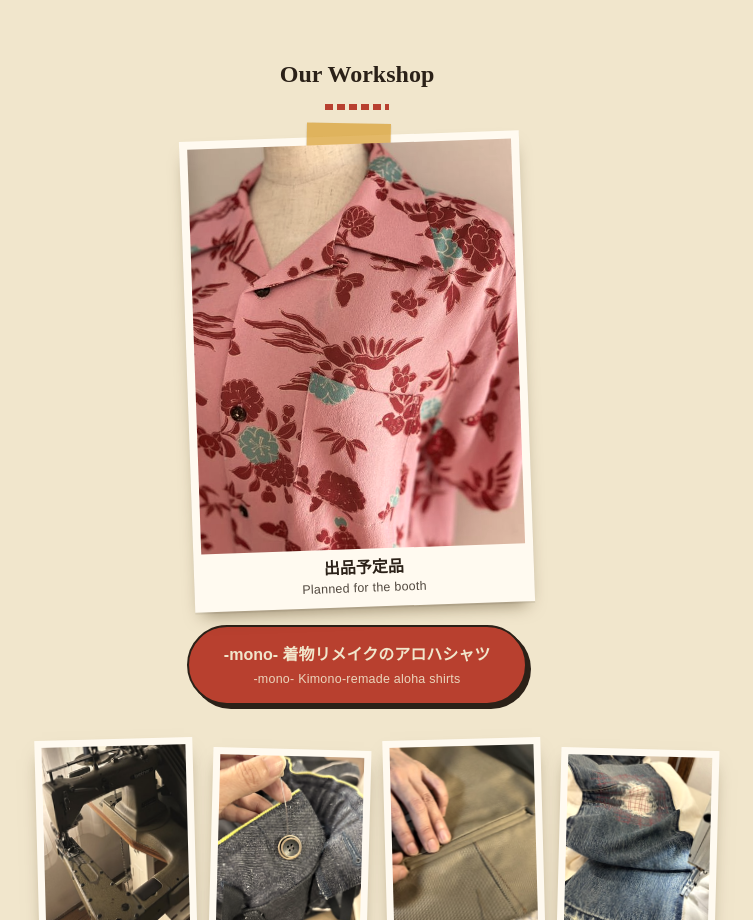
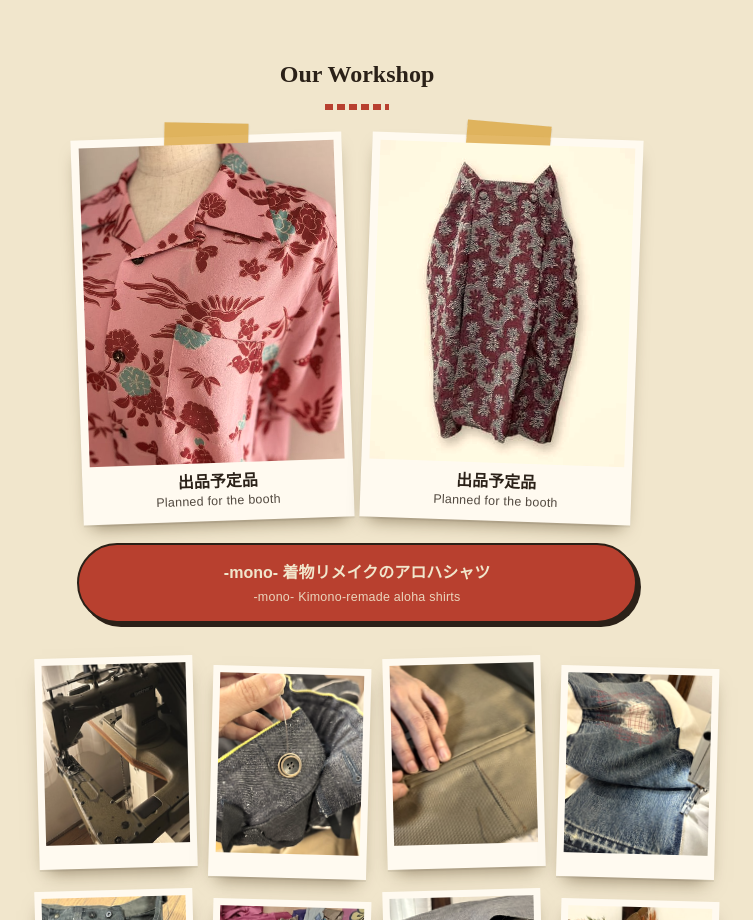
Before and after one commit to mts2fun/mts2fun-lp, a plain HTML site: page index.html in a window 1280 px wide. Shown: the part 960-1880 px from the top of the page, without its empty margins (283-1036 px from the left). Drawn offline with Linux system fonts and the light colour scheme; a web font is replaced by a local one.

Commit message:
Add files via upload

```diff
--- a/index.html
+++ b/index.html
@@ -196,12 +196,13 @@ dd{font-weight:700}
 dd small{display:block;font-weight:500;font-size:.82rem}
 .note{font-size:.8rem;margin-top:16px;text-align:center}
 .links{display:grid;gap:14px;margin-top:30px}
-.mono-link{max-width:340px;margin:0 auto 34px}
+.mono-link{max-width:560px;margin:0 auto 34px}
+.mono-row{display:grid;grid-template-columns:repeat(2,minmax(0,1fr));gap:18px;margin-bottom:22px}
 .mono-card{display:block;text-decoration:none;color:inherit;position:relative}
 .mono-card .polaroid{display:block;position:relative;padding:8px 8px 10px;transform:rotate(-2deg);transition:transform .2s}
+.mono-card.b .polaroid{transform:rotate(2deg)}
 .mono-card .polaroid img{display:block;width:100%;height:auto;aspect-ratio:4/5;object-fit:cover;filter:sepia(.28) saturate(.92) contrast(1.04)}
 .mono-card .cap{display:block;text-align:center;font-family:var(--display);font-weight:700;font-size:1rem;padding-top:8px;line-height:1.35}
-.mono-card .btn{margin-top:18px}
 .mono-card:hover .polaroid,.mono-card:focus-visible .polaroid{transform:rotate(0)}
 .sub{font-size:.85rem;text-align:center;margin-top:4px}
 
@@ -246,7 +247,7 @@ footer .stripe{margin-bottom:26px}
   <section class="sec" aria-labelledby="g">
     <div class="wrap">
       <h2 id="g" lang="en">Our Workshop</h2>
-      <p class="mono-link"><a class="mono-card" href="https://mts2fun.github.io/mono/color/" target="_blank" rel="noopener"><span class="polaroid"><span class="tape" aria-hidden="true"></span><img src="assets/mono.jpg" alt="着物をリメイクしたピンク色のアロハシャツ / Pink aloha shirt remade from a kimono" width="498" height="622"><span class="cap">出品予定品<span class="en" lang="en">Planned for the booth</span></span></span><span class="btn red">-mono- 着物リメイクのアロハシャツ<span class="en" lang="en">-mono- Kimono-remade aloha shirts</span></span></a></p>
+      <div class="mono-link"><div class="mono-row"><a class="mono-card " href="https://mts2fun.github.io/mono/color/" target="_blank" rel="noopener"><span class="polaroid"><span class="tape" aria-hidden="true"></span><img src="assets/mono.jpg" alt="着物をリメイクしたピンク色のアロハシャツ / Pink aloha shirt remade from a kimono" width="498" height="622"><span class="cap">出品予定品<span class="en" lang="en">Planned for the booth</span></span></span></a><a class="mono-card b" href="https://mts2fun.github.io/mono/color/" target="_blank" rel="noopener"><span class="polaroid"><span class="tape" aria-hidden="true"></span><img src="assets/mono-skirt.jpg" alt="赤いジャカード生地のスカート / Red jacquard skirt" width="400" height="500"><span class="cap">出品予定品<span class="en" lang="en">Planned for the booth</span></span></span></a></div><a class="btn red" href="https://mts2fun.github.io/mono/color/" target="_blank" rel="noopener">-mono- 着物リメイクのアロハシャツ<span class="en" lang="en">-mono- Kimono-remade aloha shirts</span></a></div>
       <ul class="gallery">
         <li><div class="polaroid"><img loading="lazy" src="assets/p1.jpg" alt="作業場のミシン / Sewing machine at the workshop" width="498" height="600"></div></li>
         <li><div class="polaroid"><img loading="lazy" src="assets/p2.jpg" alt="デニムにボタンを付ける手元 / Sewing a button onto denim" width="498" height="612"></div></li>
```
Also changed, not shown: assets/mono-skirt.jpg (added).
